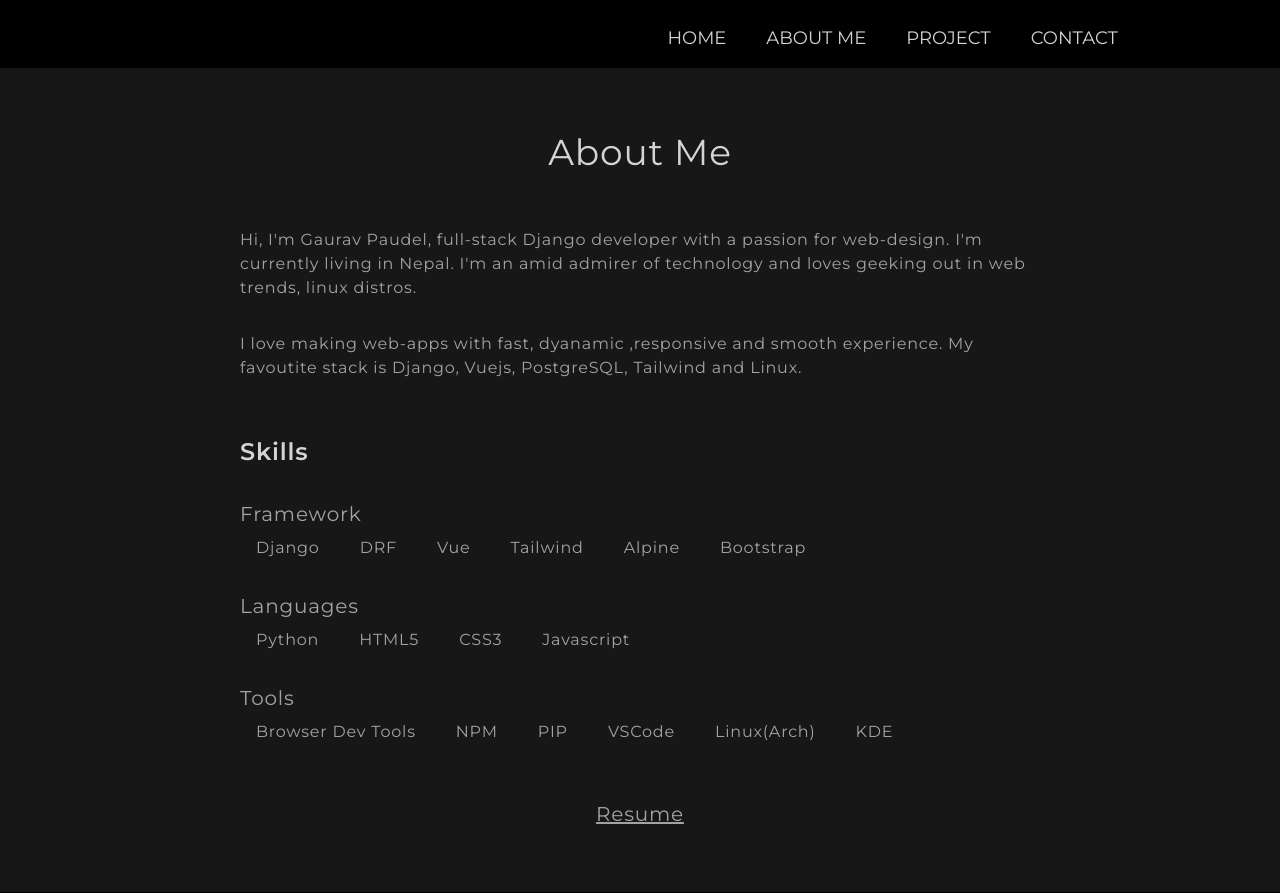
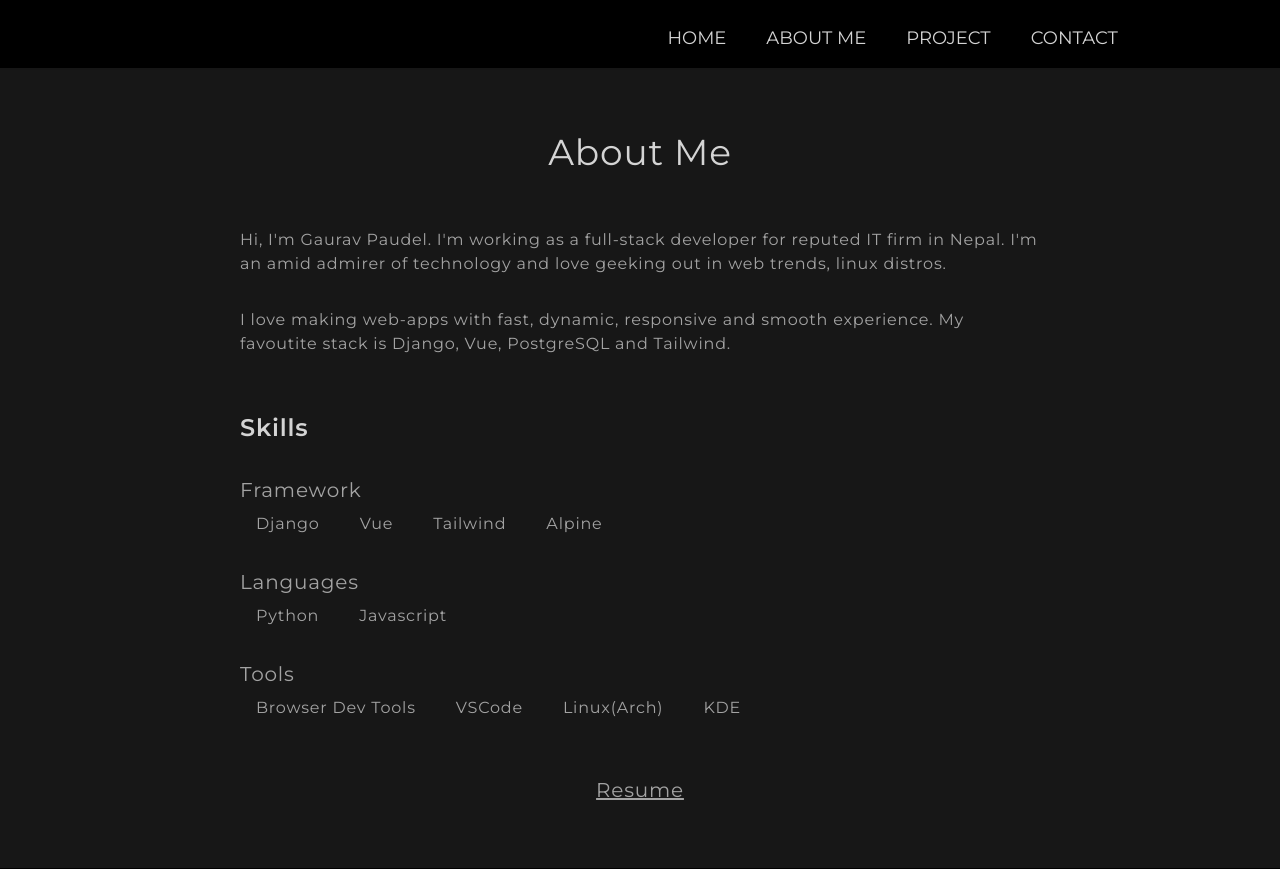
Before and after one commit to paudelgaurav/personal_site, a Vue app: page /about in a window 1280 px wide. After the commit the page ends 869 px from the top, so only its background shows below. Built offline with nearby package versions, Linux system fonts and the light colour scheme.

Commit message:
fixed typo

```diff
--- a/src/views/About.vue
+++ b/src/views/About.vue
@@ -2,10 +2,10 @@
   <div class="font-mont bg-gray-900 flex flex-col  pt-10 pb-12 lg:py-16 w-full border-b border-black tracking-wider overflow-hidden">
     <h1 class="text-3xl lg:text-4xl text-gray-300 text-center">About Me</h1>
     <p class="text-gray-400 px-10 lg:px-60 pt-8 lg:pt-14" >
-       Hi, I'm Gaurav Paudel, full-stack Django developer with a passion for web-design. I'm currently living in Nepal. I'm an amid admirer of technology and loves geeking out in web trends, linux distros.
+       Hi, I'm Gaurav Paudel. I'm working as a full-stack developer for reputed IT firm in Nepal. I'm an amid admirer of technology and love geeking out in web trends, linux distros.
     </p>
     <p class="text-gray-400 px-10 lg:px-60 pt-4 lg:pt-8" >
-       I love making web-apps with fast, dyanamic ,responsive and smooth experience. My favoutite stack is Django, Vuejs, PostgreSQL, Tailwind and Linux.
+       I love making web-apps with fast, dynamic, responsive and smooth experience. My favoutite stack is Django, Vue, PostgreSQL and Tailwind.
     </p>
 
     <div class="px-10 lg:px-60 text-left py-10 lg:py-14 text-gray-400">
@@ -32,13 +32,13 @@ export default {
   data () {
     return {
       frameworks: [
-        'Django','DRF', 'Vue', 'Tailwind','Alpine','Bootstrap'
+        'Django','Vue', 'Tailwind', 'Alpine'
       ],
       Languages: [
-        'Python', 'HTML5', 'CSS3', 'Javascript'
+        'Python', 'Javascript'
       ],
       Tools:[
-        'Browser Dev Tools', 'NPM', 'PIP', 'VSCode','Linux(Arch)','KDE'
+        'Browser Dev Tools', 'VSCode','Linux(Arch)', 'KDE'
       ]
     }
   }
--- a/src/views/Contact.vue
+++ b/src/views/Contact.vue
@@ -5,12 +5,11 @@
       <h2 class="text-2xl pt-16 lg:pt-20">Gaurav Paudel</h2>
       <h2 class="text-xl pt-10">+977 9801746266</h2>
       <a href="mailto:paudelgaurav776@gmail.com" class="text-xl pt-4">paudelgaurav776@gmail.com</a>
-      <h2 class="text-xl pt-8">Dhangadhi, Bishalnagar</h2>
-      <h2 class="text-xl pt-4">Far-Western, Nepal</h2>
+      <h2 class="text-xl pt-8">Kathmandu</h2>
+      <h2 class="text-xl pt-4">Nepal</h2>
       <p class="flex space-x-4 pt-6 lg:pt-14">
-        <a href="#" class="transform hover:-translate-y-1 transition ease-out duration-500 px-4 py-2 filter-grayhighscale hover:filter-none"> <img src="../assets/img/gt.svg" class="h-6 w-6"></a>
-        <a href="#" class="transform hover:-translate-y-1 transition ease-out duration-500 px-4 py-2 filter-grayhighscale hover:filter-none"><img src="../assets/img/fb.svg" class="h-6 w-6"></a>
-        <a href="" class="transform hover:-translate-y-1 transition ease-out duration-500 px-4 py-2 filter-grayhighscale hover:filter-none"><img src="../assets/img/ln.svg" class="h-6 w-6"></a>
+        <a href="https://github.com/gauravpaudel" target="_blank" class="transform hover:-translate-y-1 transition ease-out duration-500 px-4 py-2 filter-grayhighscale hover:filter-none"> <img src="../assets/img/gt.svg" class="h-6 w-6"></a>
+        <a href="https://www.linkedin.com/in/gaurav-paudel-5b2aab14a/" target="_blank" class="transform hover:-translate-y-1 transition ease-out duration-500 px-4 py-2 filter-grayhighscale hover:filter-none"><img src="../assets/img/ln.svg" class="h-6 w-6"></a>
     </p>
     </div>
   </div>
--- a/src/views/Home.vue
+++ b/src/views/Home.vue
@@ -2,8 +2,8 @@
   <div class="font-mont bg-gray-900 border-b border-black pb-8 w-full h-screen overflow-hidden">
      <div class="flex flex-col-reverse lg:flex-row text-green-700 justify-between items-center lg:items-start">
       <div class="w-full lg:w-1/2 px-14 lg:px-36 pt-12 lg:pt-52 font-semibold tracking-widest text-gray-400">
-          <h3 class="text-xl lg:text-3xl">Hi, I'm <span class="text-gray-300">Gaurav Paudel</span></h3>
-          <h2 class="text-2xl lg:text-4xl mt-8">Web-Developer Django & Vue</h2>
+          <h3 class="text-xl lg:text-3xl"><span class="text-gray-300">Gaurav Paudel</span></h3>
+          <h2 class="text-2xl lg:text-4xl mt-8">Full-stack Developer</h2>
       </div>
       <div class="w-full lg:w-1/2 py-10 px-10 lg:px-0">
           <img src="../assets/img/headshot.png" class="">
```
